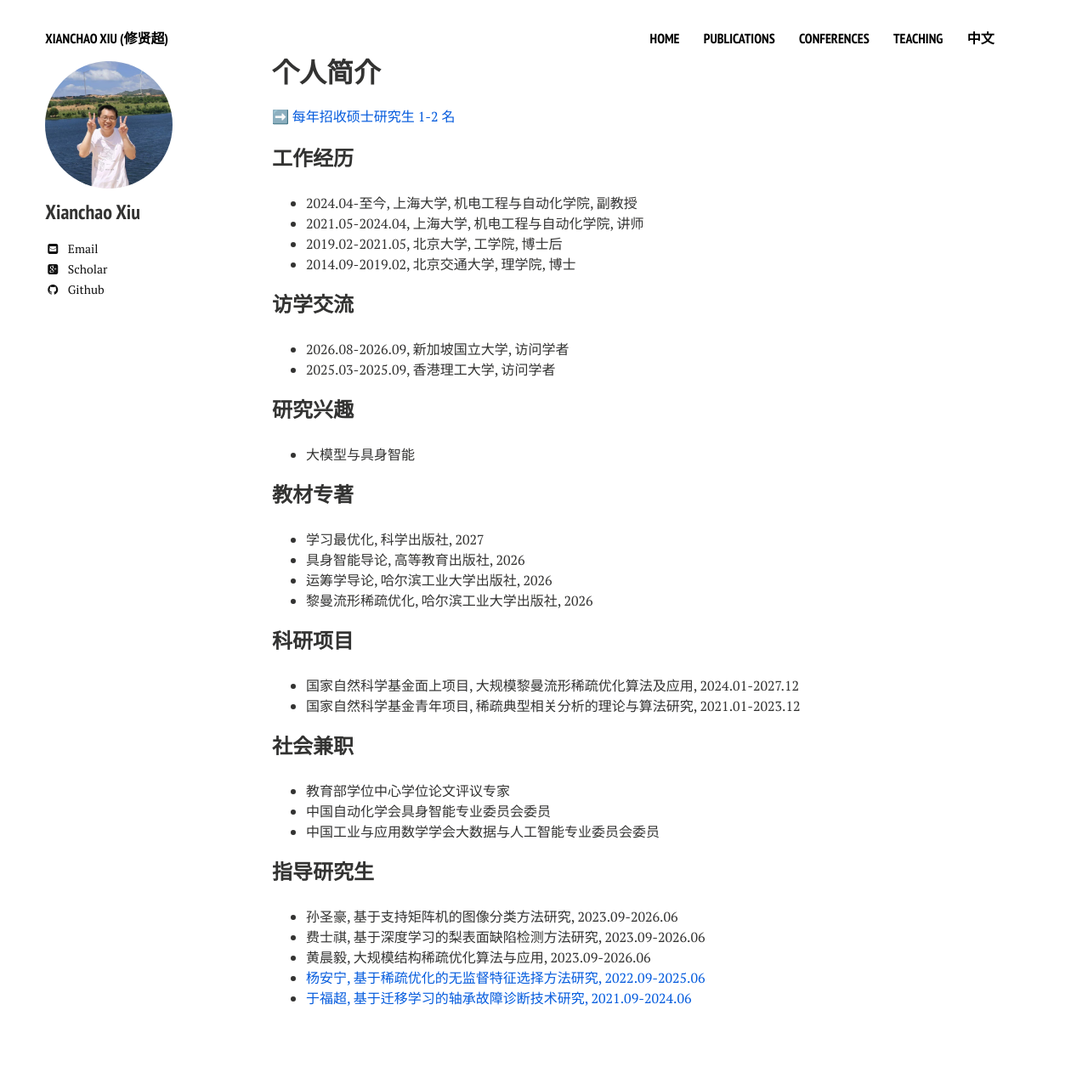
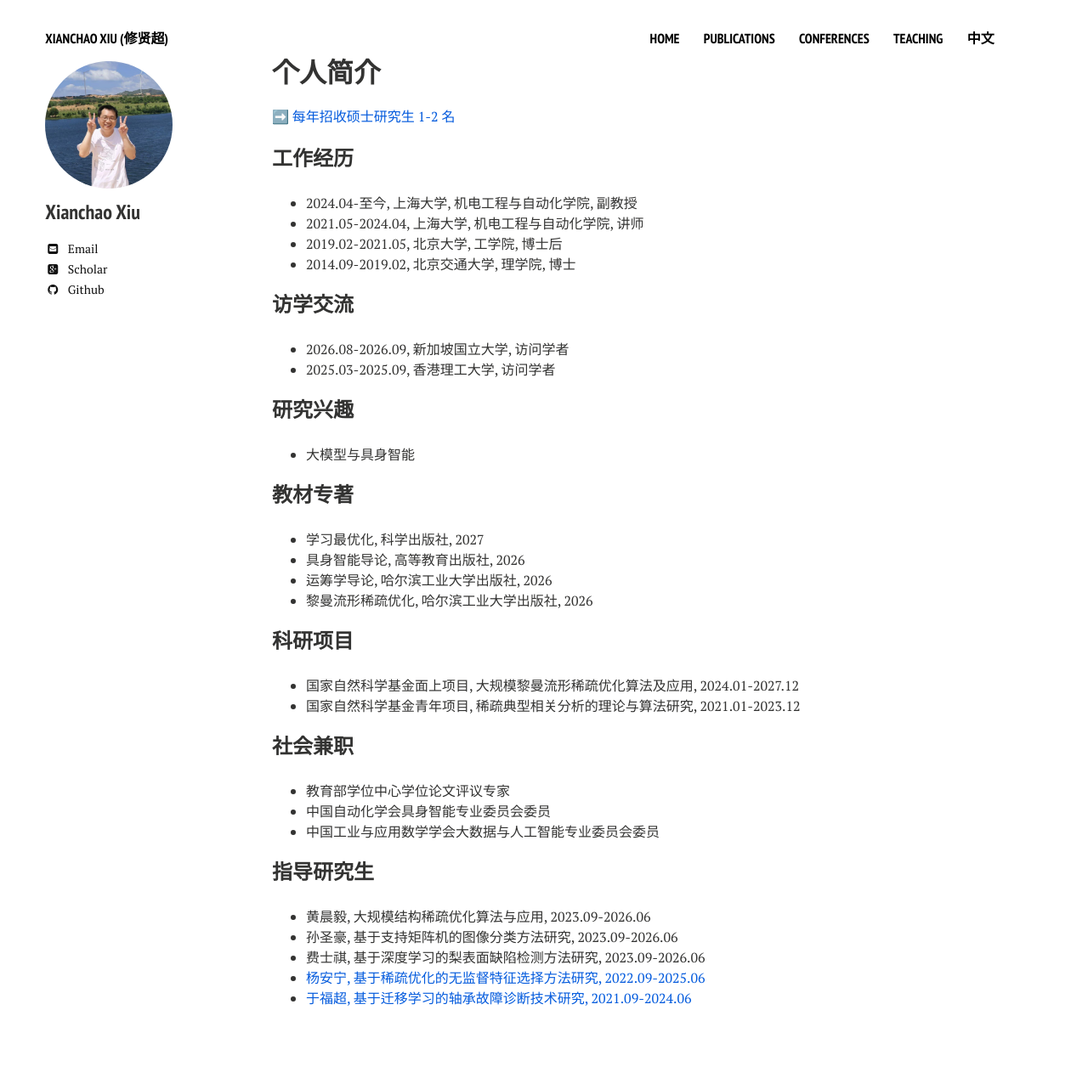
Before and after one commit to xianchaoxiu/xianchaoxiu.github.io, a Jekyll site: the page built from chinese/index.md, in a window 1280 px wide. Shown: the whole page at 85% size. Built offline with Jekyll 4.4.1, drawn with Linux system fonts in a browser that asks for light colours; nearby versions of some CDN libraries.

```diff
--- a/chinese/index.md
+++ b/chinese/index.md
@@ -43,8 +43,8 @@ share: false
 * 中国工业与应用数学学会大数据与人工智能专业委员会委员 <br>
 
 ### 指导研究生
+* 黄晨毅, 大规模结构稀疏优化算法与应用, 2023.09-2026.06 <br>
 * 孙圣豪, 基于支持矩阵机的图像分类方法研究, 2023.09-2026.06 <br>
 * 费士祺, 基于深度学习的梨表面缺陷检测方法研究, 2023.09-2026.06 <br>
-* 黄晨毅, 大规模结构稀疏优化算法与应用, 2023.09-2026.06 <br>
 * <a href="../chinese/students/2025-Yang.pdf" class="textlink" target="_blank"> 杨安宁, 基于稀疏优化的无监督特征选择方法研究, 2022.09-2025.06 </a> <br>
 * <a href="../chinese/students/2024-Yu.pdf" class="textlink" target="_blank"> 于福超, 基于迁移学习的轴承故障诊断技术研究, 2021.09-2024.06 </a> <br>
```
